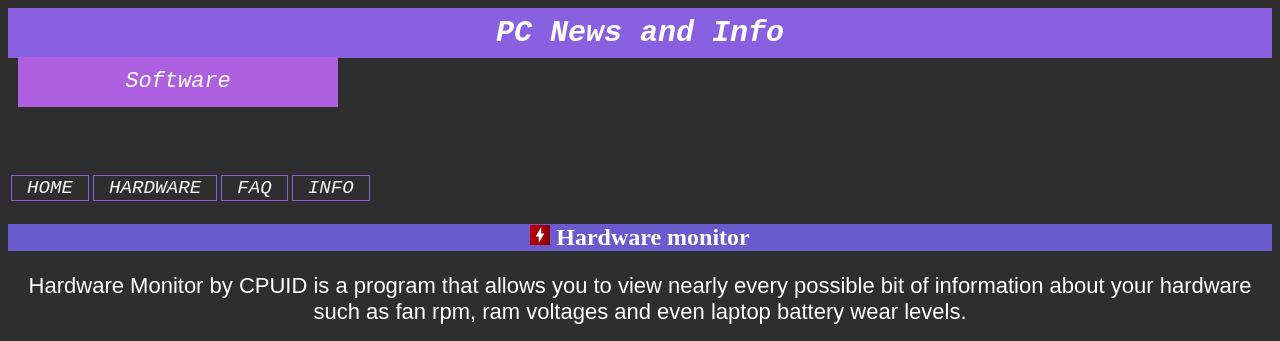
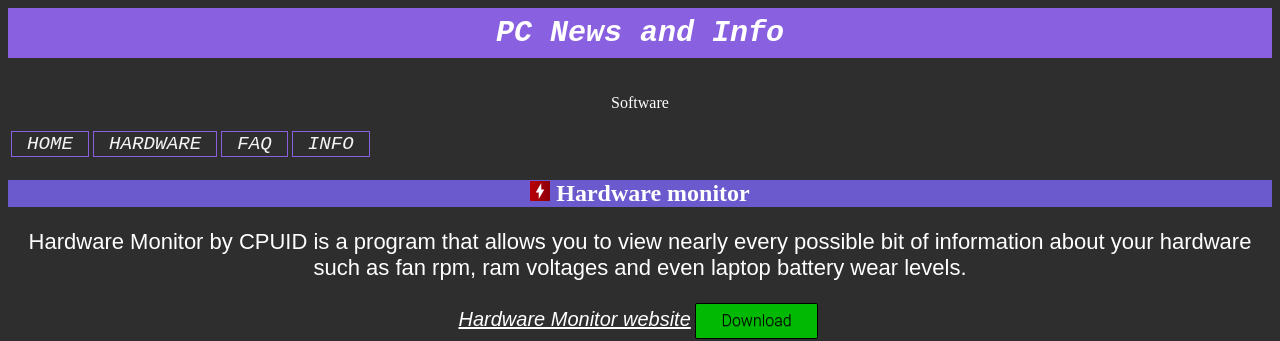
Before and after one commit to Burrdi/burrd-website, a plain HTML site: page Software.html in a window 1280 px wide. Shown: the top 341 px of the page. Drawn offline with Linux system fonts and the light colour scheme; a web font is replaced by a local one.

Commit message:
altered subject div

```diff
--- a/Software.html
+++ b/Software.html
@@ -87,8 +87,9 @@
     <div class="Heading">
     <a style = "text-decoration: none; background-color:#8960e0" class = "Heading" id = "Heading"  href="index.html"><!-- Heading -->
       PC News and Info </a> </div>
-      <div class="subject"> <p style = "color:white" id = "Subject"> Software </p> </div>
+      <div class="subjectwrapper"></div>
     </header>
+  <p style = "color:white" class="subject"> Software </p>
 
         <body style = "text-align:center">
 <table>
--- a/style.css
+++ b/style.css
@@ -16,22 +16,19 @@
   color: #000000;
 }
 
-#Subject{
+.Subject{
   font-family: source-code-pro, monospace;
   font-weight: 400;
   font-style: italic;
   line-height: 50px;
   font-size: 22px;
 }
-#Subject {
+.Subjectwrapper {
+width: 100px;
+height: 10px;
+    background-color:#ad60e0;
+  /*  border: 2px solid rgb(140, 0, 255); */
 
-    background-color:#ad60e0;
-    color: white;
-  /*  border: 2px solid rgb(140, 0, 255); */
-width: auto;
-    height: 50px;
-    position: relative;
-    bottom: 33px;
 
 
 }
```
